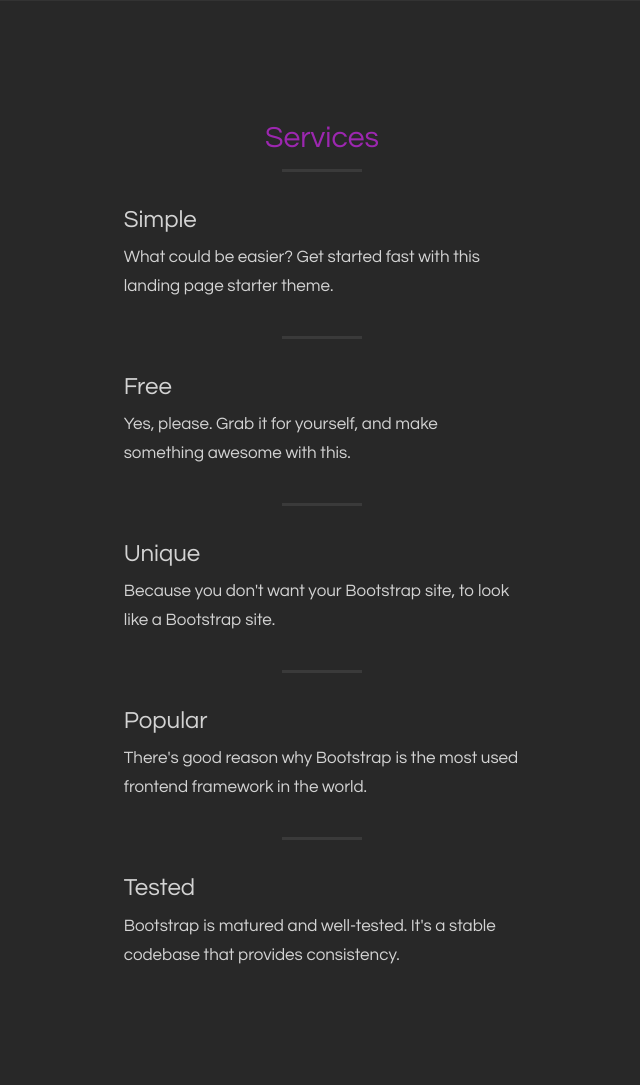
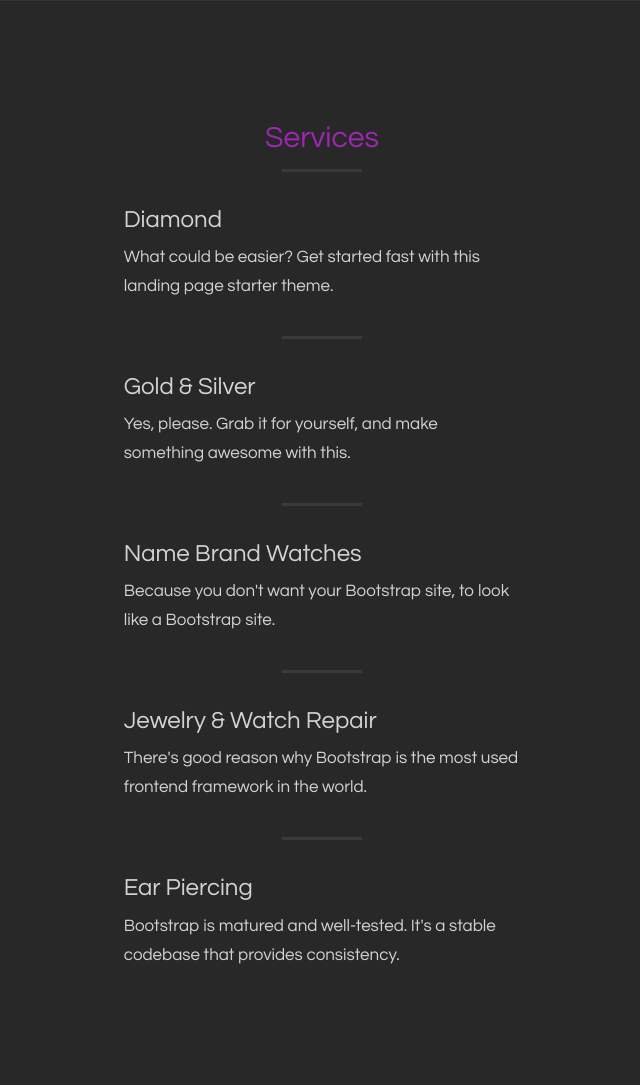
Before and after one commit to jushita/jewelryworld, a Flask app: page / in a window 1280 px wide. Shown: the part 1401-2486 px from the top of the page, without its empty margins (318-958 px from the left). Run offline with Flask 2, Linux system fonts and the light colour scheme; some libraries are stand-ins or nearby versions; some web fonts are replaced.

Commit message:
updating services names

```diff
--- a/templates/index.html
+++ b/templates/index.html
@@ -82,7 +82,7 @@
                 <h2 class="text-center text-primary">Services</h2>
                 <hr>
                 <div class="media wow fadeInRight">
-                    <h3>Simple</h3>
+                    <h3>Diamond</h3>
                     <div class="media-body media-middle">
                         <p>What could be easier? Get started fast with this landing page starter theme.</p>
                     </div>
@@ -90,7 +90,7 @@
                 </div>
                 <hr>
                 <div class="media wow fadeIn">
-                    <h3>Free</h3>
+                    <h3>Gold & Silver</h3>
 
                     <div class="media-body media-middle">
                         <p>Yes, please. Grab it for yourself, and make something awesome with this.</p>
@@ -98,7 +98,7 @@
                 </div>
                 <hr>
                 <div class="media wow fadeInRight">
-                    <h3>Unique</h3>
+                    <h3>Name Brand Watches</h3>
                     <div class="media-body media-middle">
                         <p>Because you don't want your Bootstrap site, to look like a Bootstrap site.</p>
                     </div>
@@ -106,7 +106,7 @@
                 </div>
                 <hr>
                 <div class="media wow fadeIn">
-                    <h3>Popular</h3>
+                    <h3>Jewelry & Watch Repair</h3>
 
                     <div class="media-body media-middle">
                         <p>There's good reason why Bootstrap is the most used frontend framework in the world.</p>
@@ -114,7 +114,7 @@
                 </div>
                 <hr>
                 <div class="media wow fadeInRight">
-                    <h3>Tested</h3>
+                    <h3>Ear Piercing</h3>
                     <div class="media-body media-middle">
                         <p>Bootstrap is matured and well-tested. It's a stable codebase that provides consistency.</p>
                     </div>
```
